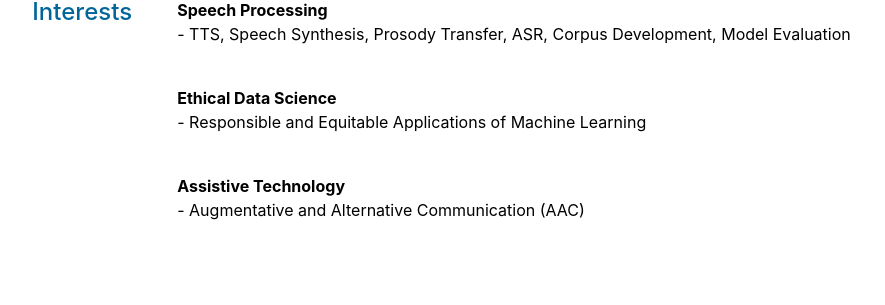
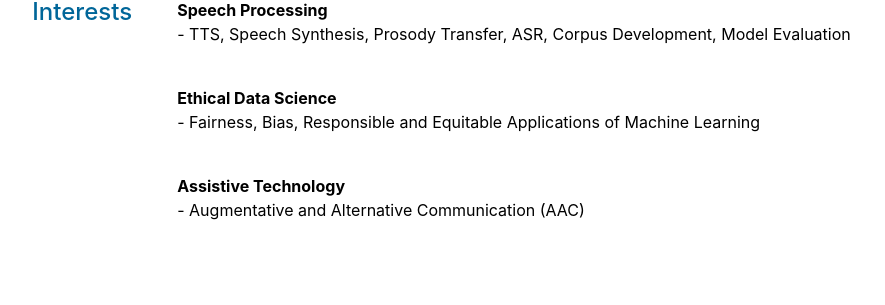
Before and after one commit to speakingofdata/speakingofdata.github.io, a Jekyll site: the page built from research.md, in a window 1280 px wide. Shown: the part 262-567 px from the top of the page, without its empty margins (197-1082 px from the left). Built offline with Jekyll 4.4.1, drawn with Linux system fonts in a browser that asks for light colours; nearby versions of some CDN libraries.

Commit message:
Update interests.yml

```diff
--- a/_data/research/interests.yml
+++ b/_data/research/interests.yml
@@ -2,7 +2,7 @@
   description: 'TTS, Speech Synthesis, Prosody Transfer, ASR, Corpus Development, Model Evaluation'
 
 - title: 'Ethical Data Science'
-  description: 'Responsible and Equitable Applications of Machine Learning'
+  description: 'Fairness, Bias, Responsible and Equitable Applications of Machine Learning'
 
 - title: 'Assistive Technology'
   description: 'Augmentative and Alternative Communication (AAC)'
```
